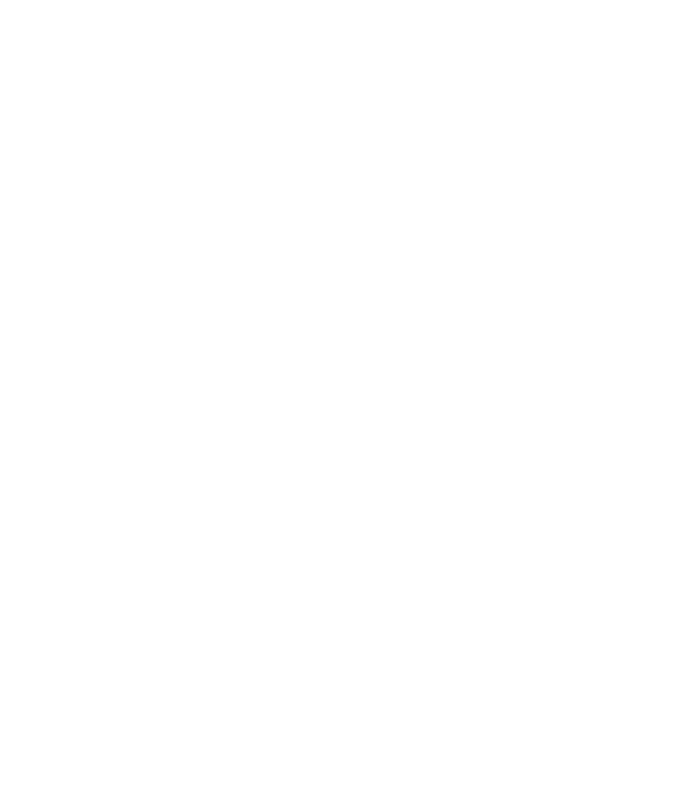
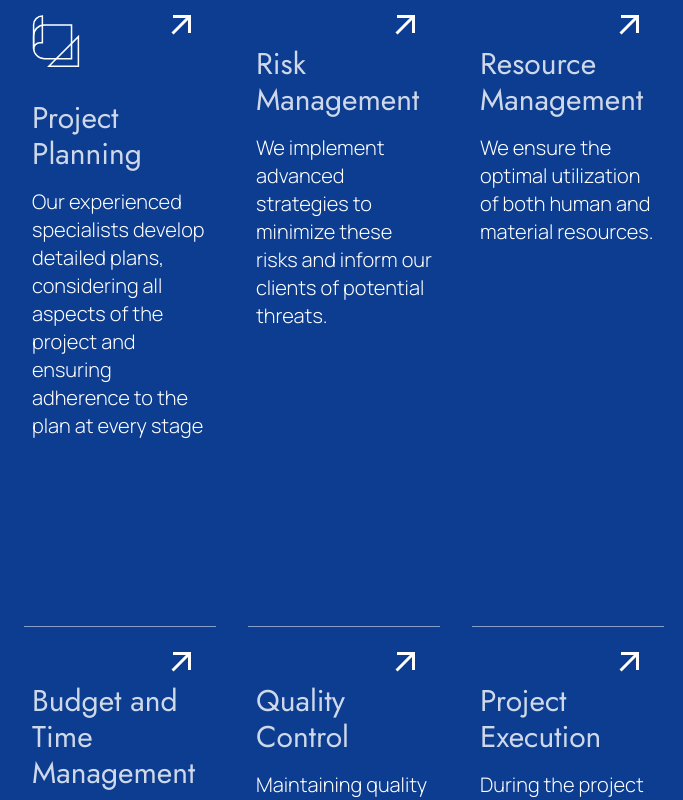
Before and after one commit to rasulali/creat, a Next.js app: page /about in a window 1280 px wide. Shown: the part 6800-7600 px from the top of the page, without its empty margins (296-979 px from the left). Before the commit the page ends 6725 px from the top, so only its background shows below. Built offline with nearby package versions, Linux system fonts and the light colour scheme.

Commit message:
about page updates

```diff
--- a/src/app/about/page.tsx
+++ b/src/app/about/page.tsx
@@ -4,8 +4,62 @@
 import Image from "next/image"
 import GearAnim from "@/components/gearAnim"
 import TargetAnim from "@/components/targetAnim"
+import { ReactNode } from "react";
+import Service from "@/components/service";
 
 const About = () => {
+
+  interface Service {
+    name: string;
+    description: string;
+    icon: ReactNode;
+    link?: string;
+  }
+
+  const services: Service[] = [
+    {
+      name: 'Project Planning',
+      description: 'Our experienced specialists develop detailed plans, considering all aspects of the project and ensuring adherence to the plan at every stage',
+      icon: <svg width="100%" height="100%" viewBox="0 0 128 145" fill="none" xmlns="http://www.w3.org/2000/svg">
+        <path d="M44.9023 139.131L123.692 60.3408V139.131H44.9023Z" stroke-width="4" />
+        <path d="M4.30664 57.9785C4.30664 42.1683 17.1234 29.3516 32.9336 29.3516H105.439V119.056H32.9336C17.1234 119.056 4.30664 106.239 4.30664 90.4293V57.9785Z" stroke-width="4" />
+        <path d="M4.30664 28.9012V93.3882C4.30664 84.242 11.7212 76.8275 20.8675 76.8275H27.6424V5.56543C14.7544 5.56543 4.30664 16.0132 4.30664 28.9012Z" stroke-width="4" />
+      </svg>
+      ,
+      link: '',
+    },
+    {
+      name: 'Risk Management',
+      description: 'We implement advanced strategies to minimize these risks and inform our clients of potential threats.',
+      icon: <div></div>,
+      link: '',
+    },
+    {
+      name: 'Resource Management',
+      description: 'We ensure the optimal utilization of both human and material resources.',
+      icon: <div></div>,
+      link: '',
+    },
+    {
+      name: 'Budget and Time Management',
+      description: 'Ensuring that projects are completed within the budget and timeframe is our priority. We take all necessary measures to ensure timely and budget-compliant project completion.',
+      icon: <div></div>,
+      link: '',
+    },
+    {
+      name: 'Quality Control',
+      description: 'Maintaining quality standards throughout the project execution is one of our main objectives. We ensure that all work is carried out to the highest quality and fully meet our clients\' expectations.',
+      icon: <div></div>,
+      link: '',
+    },
+    {
+      name: 'Project Execution',
+      description: 'During the project execution process, we work closely with our clients, implementing tasks according to their requirements. At this stage, we carefully review every detail of the project and monitor all processes until its successful completion.',
+      icon: <div></div>,
+      link: '',
+    },
+  ];
+
   return <section className="w-full relative font-jost overflow-hidden">
     <div className="relative">
       <div className="fixed top-0 left-0 w-full h-full overflow-hidden z-[-1]">
@@ -310,6 +364,16 @@
             </TextAnim>
           </div>
         </div>
+        <div className="grid grid-cols-3 grid-rows-2 gap-8 py-16">
+          {services.map((service, index) => (
+            <Service
+              key={index}
+              name={service.name}
+              description={service.description}
+              icon={service.icon}
+            />
+          ))}
+        </div>
       </div>
     </div>
   </section>
--- /dev/null
+++ b/src/components/service.tsx
@@ -0,0 +1,59 @@
+import { ReactNode, useRef, useState } from "react"
+import { motion, useInView } from "framer-motion"
+import { MdArrowOutward } from "react-icons/md"
+import Link from "next/link"
+
+interface ServiceProps {
+  name: string
+  description: string
+  icon: ReactNode
+  link?: string
+}
+const Service: React.FC<ServiceProps> = ({ name, description, icon, link }) => {
+  const ref = useRef(null)
+  const serviceInView = useInView(ref, { once: true, amount: 0.5 })
+  const [serviceHovered, setServiceHovered] = useState(false)
+  return <motion.div
+    ref={ref}
+    initial={{ opacity: 0, x: 20 }}
+    animate={serviceInView ? { opacity: 1, x: 0 } : { opacity: 0, x: 20 }}
+    className="flex flex-col border-t py-6 px-2 border-white/50 relative"
+    onHoverStart={() => { setServiceHovered(true) }}
+    onHoverEnd={() => { setServiceHovered(false) }}
+  >
+    <motion.span
+      initial={{ width: '0%' }}
+      animate={{ width: serviceHovered ? '100%' : '0%' }}
+      className="absolute top-0 left-1/2 h-px bg-white -translate-x-1/2"
+    />
+
+    <motion.span
+      animate={{
+        x: serviceHovered ? 6 : 0,
+        y: serviceHovered ? -6 : 0
+      }}
+      transition={{
+        mass: 0.5,
+      }}
+      className="absolute top-4 right-4">
+      <MdArrowOutward className="text-4xl text-white" />
+    </motion.span>
+    <div className="stroke-white w-12 mb-8">
+      {icon}
+    </div>
+    <motion.span
+      initial={{ opacity: 0.8 }}
+      animate={{ opacity: serviceHovered ? 0.5 : 0.8 }}
+      className="text-3xl font-jost text-white">
+      <Link href={link || ''}>
+        {name}
+      </Link>
+    </motion.span>
+    <div className="my-4">
+      <p className="text-white text-xl font-manrope font-light">
+        {description}
+      </p>
+    </div>
+  </motion.div>
+}
+export default Service
```
